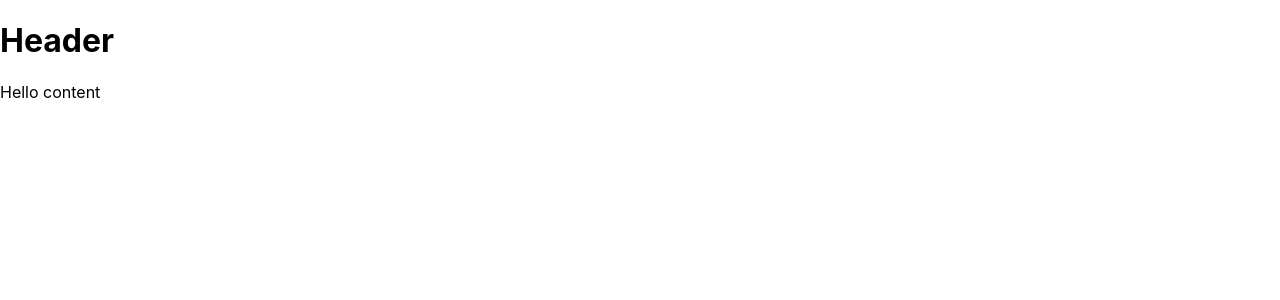
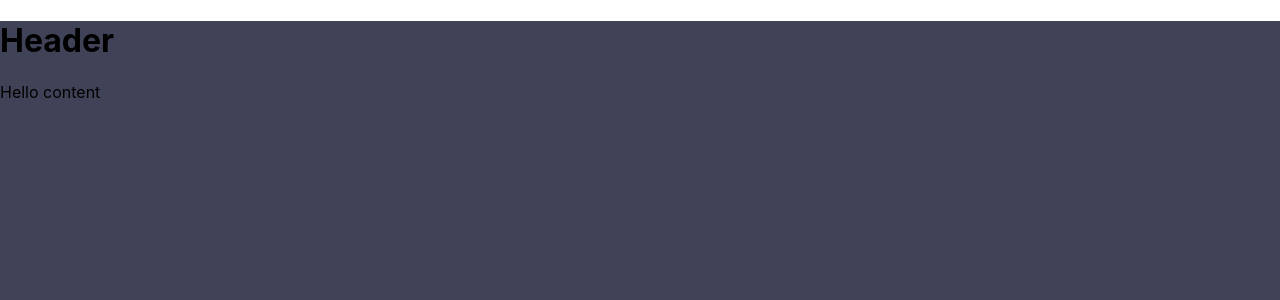
Before and after one commit to KacperNlp/shopping-list, a React (Create React App) app: page / in a window 1280 px wide. Shown: the top 300 px of the page. Built offline with nearby package versions, Linux system fonts and the light colour scheme.

Commit message:
Created basic proejct structure

```diff
--- a/src/App.css
+++ b/src/App.css
@@ -0,0 +1,5 @@
+.App {
+  width: 100%;
+  min-height: 100vh;
+  background: #404258;
+}
```
Also changed, not shown: src/components/Wallet.jsx (added, +9 -0 lines), src/components/Content.css (added), src/components/Content.jsx (added), src/components/Navigation.css (added), src/components/Navigation.jsx (added), src/components/Shop.css (added), src/components/Shop.jsx (added), src/components/ShopingList.css (added), src/components/ShoppingList.jsx (added), src/components/Wallet.css (added).
